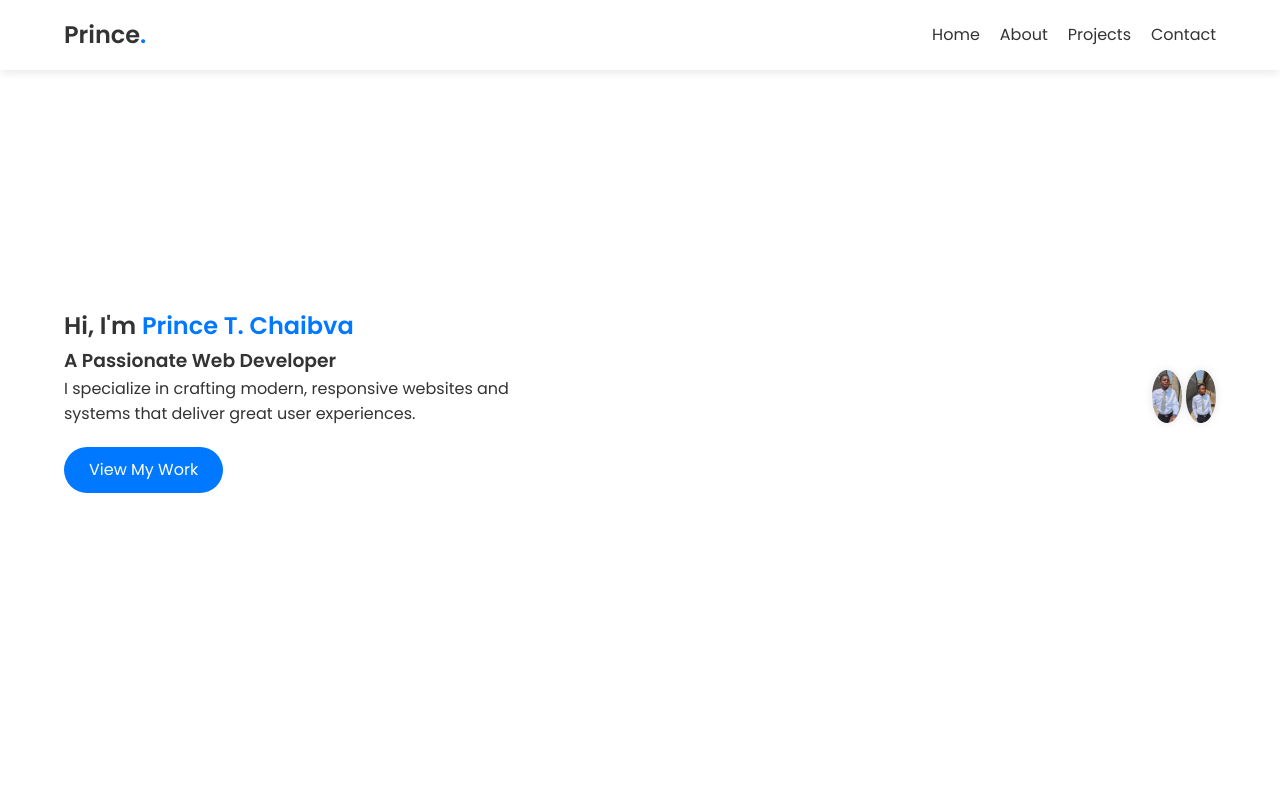
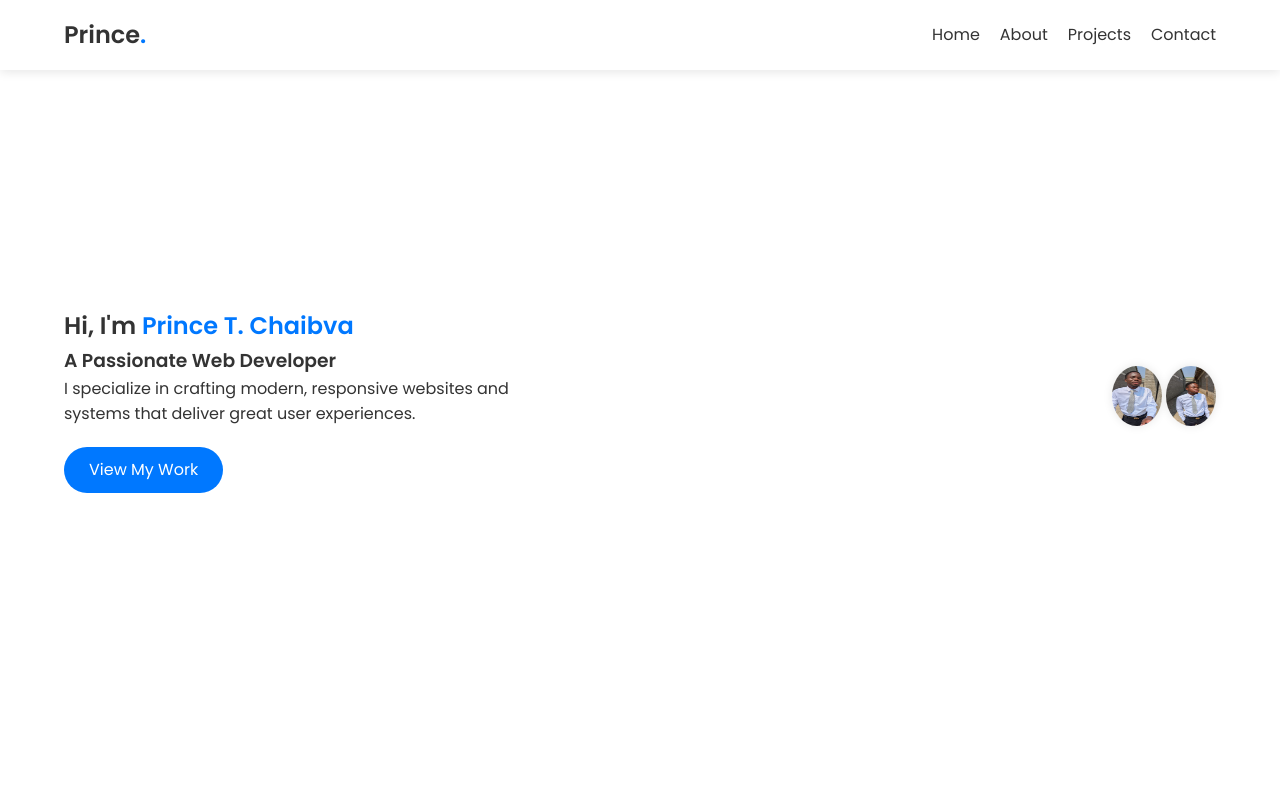
Before and after one commit to takudzwachaibvapee-cmyk/My-Website-, a plain HTML site: page index.html in a window 1280 px wide. Shown: the top 800 px of the page. Drawn offline with Linux system fonts and the light colour scheme; files that its build step writes are made by us from their sources; files whose address does not match are found by name.

Commit message:
Update index.html

```diff
--- a/index.html
+++ b/index.html
@@ -32,8 +32,8 @@
       <a href="#projects" class="btn">View My Work</a>
     </div>
     <div class="home-img">
-      <img src="prince.jpg" alt="Prince's Photo" />
-      <img src="Huncho.jpg" alt="Huncho's Photo" />
+      <img src="prince.jpg" alt="Prince's Photo" style="width:50px;height:60px;"/>
+      <img src="Huncho.jpg" alt="Huncho's Photo" style="width:50px;height:60px;"/>
     </div>
   </section>
 
```
